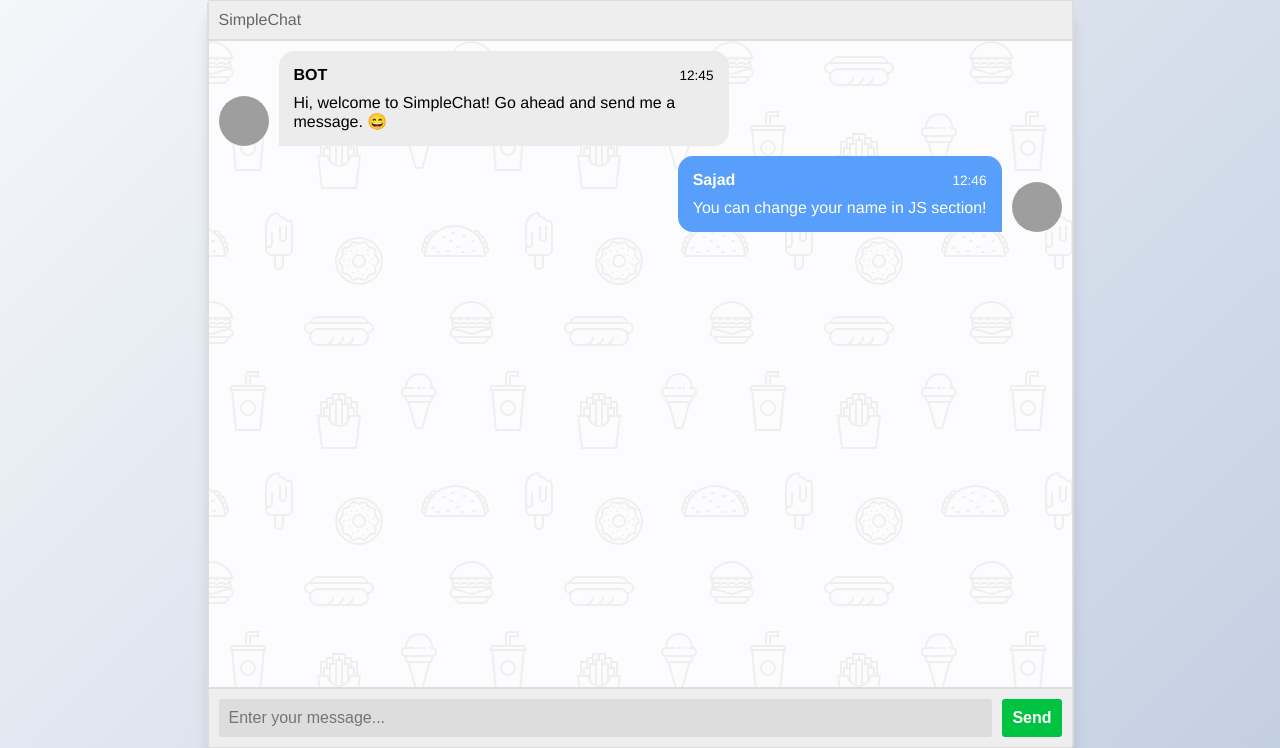
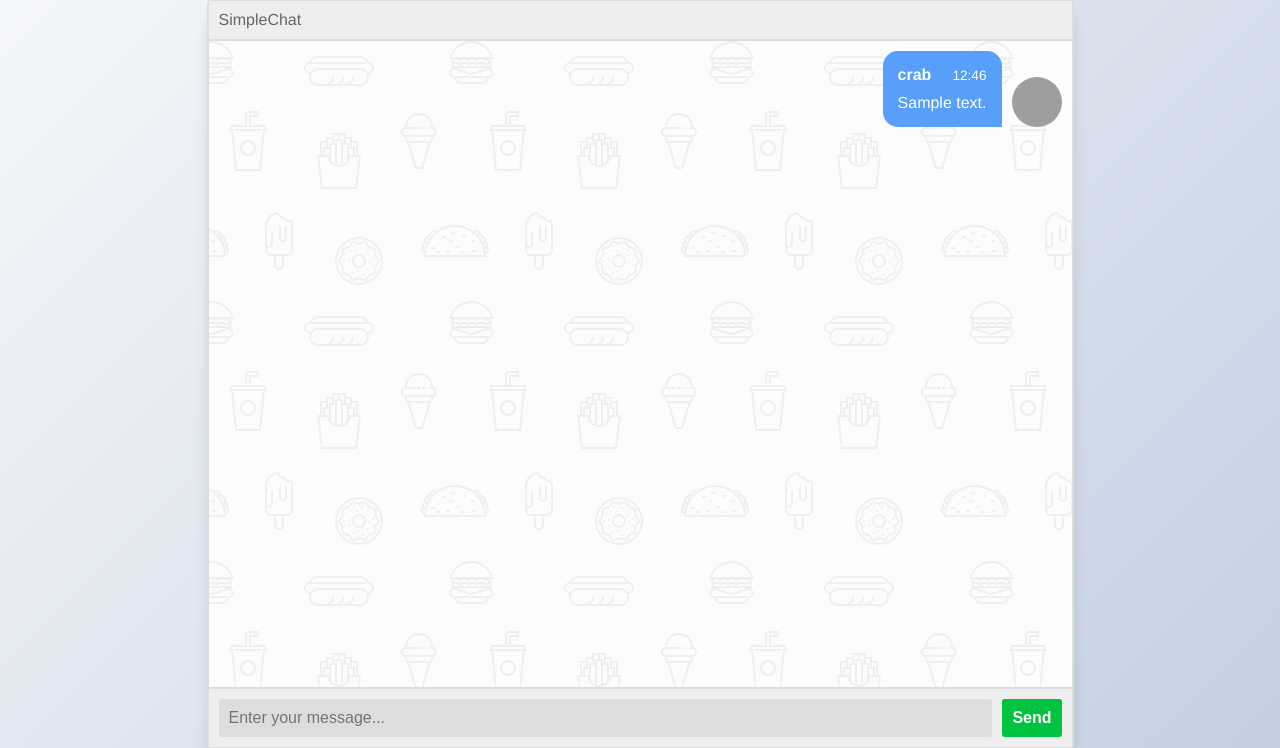
Before and after one commit to Aswin-00/chat_for_us, a Django app: page / in a window 1280 px wide. Shown: the part 26-774 px from the top of the page. Run offline with Django 5.2, Linux system fonts and the light colour scheme; tables that the repository leaves empty hold one stand-in row (values such as "Sample post"); grey boxes are pictures that could not be loaded.

Commit message:
autoreload

```diff
--- a/conversation/templates/index.html
+++ b/conversation/templates/index.html
@@ -19,8 +19,9 @@
         </header>
 
         <main class="msger-chat">
-
+          {% for chat in chats %}
             <!-- her text -->
+          {% if chat.name == 'me' %}
           <div class="msg left-msg">
 
 
@@ -33,16 +34,17 @@
 
             <div class="msg-bubble">
               <div class="msg-info">
-                <div class="msg-info-name">BOT</div>
+                <div class="msg-info-name">dum</div>
                 <div class="msg-info-time">12:45</div>
               </div>
 
               <div class="msg-text">
-                Hi, welcome to SimpleChat! Go ahead and send me a message. 😄
+               {{chat.content}}
               </div>
             </div>
 
           </div>
+          {% else %}
 
 
 
@@ -50,7 +52,6 @@
 
 
 
-          <!-- mine text -->
           <div class="msg right-msg">
             <div
              class="msg-img"
@@ -61,24 +62,25 @@
 
             <div class="msg-bubble">
               <div class="msg-info">
-                <div class="msg-info-name">Sajad</div>
+                <div class="msg-info-name">crab</div>
                 <div class="msg-info-time">12:46</div>
               </div>
 
               <div class="msg-text">
-                You can change your name in JS section!
+                {{chat.content}}
               </div>
             </div>
           </div>
+          {% endif %}
 
-
+          {% endfor %}
 
 
         </main>
 
-        <form class="msger-inputarea" method="POST">
+        <form class="msger-inputarea" method="POST" action="{%url 'send' %}">
             {% csrf_token %}
-          <input type="text" class="msger-input" placeholder="Enter your message...">
+          <input type="text" name="msg" class="msger-input" placeholder="Enter your message...">
           <button type="submit" class="msger-send-btn">Send</button>
         </form>
 
--- a/conversation/urls.py
+++ b/conversation/urls.py
@@ -1,6 +1,7 @@
 from django.urls import path
-from .views import index
+from .views import index,send
 urlpatterns = [
    path('',index ,name='home'),
+   path('send',send,name='send'),
 
 ]
--- a/conversation/views.py
+++ b/conversation/views.py
@@ -3,15 +3,27 @@ from .models import *
 # Create your views here.
 def index(request):
     data=chat_data.objects.all()
-    me=data.filter(name='me')
-    her=data.filter(name = 'she')
-    print(me)
-    print(her)
+    context={
+        'chats':data
+    }
     # print(her)
-    return render(request,'index.html')
+    return render(request,'index.html',context)
 
 
 
 def send(request):
+    if request.method=='POST':
+        content=request.POST.get('msg')
+        print(request.headers)
+        if request.user.is_authenticated :
+            chat_data(
+                name='me',
+                content=content
 
-    return redirect('index')
+            ).save()
+        else:
+            chat_data(
+                name='she',
+                content=content
+            ).save()
+    return redirect('home')
```
